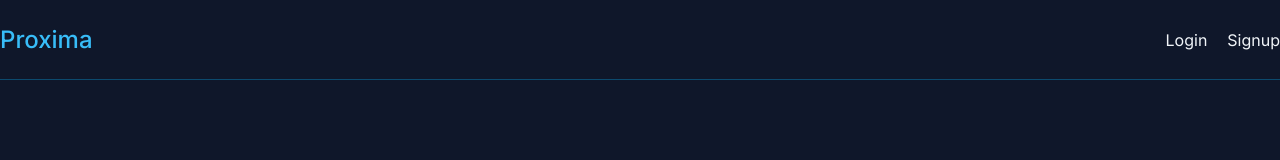
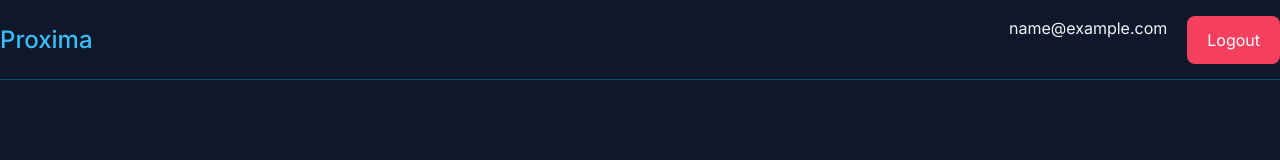
Before and after one commit to geovannig1/PM-website, a React (Create React App) app: page / in a window 1280 px wide. Shown: the top 160 px of the page. Built offline with nearby package versions, Linux system fonts and the light colour scheme; no server answers; sample sign-in values are in the browser's storage.

Commit message:
logout button added

```diff
--- a/src/components/Navbar.js
+++ b/src/components/Navbar.js
@@ -1,6 +1,8 @@
 import { Link } from "react-router-dom";
+import { useAuthContext } from "../hooks/useAuthContext";
 
 const Navbar = () => {
+  const { user } = useAuthContext();
   return (
     <div className="navbar container mx-auto h-20 flex items-center justify-between border-b border-sky-900">
       <Link to="/" className="logo text-2xl font-medium text-sky-400">
@@ -8,12 +10,29 @@
       </Link>
 
       <nav className="flex gap-5">
+        {!user && (
+          <div className="flex gap-5">
             <Link to="/login" className="hover:text-sky-400 duration-300">
               Login
             </Link>
             <Link to="/signup" className="hover:text-sky-400 duration-300">
               Signup
             </Link>
+          </div>
+        )}
+
+        {user && (
+          <div className="flex gap-5">
+            <span>{user.email}</span>
+
+            <button
+              type="submit"
+              className="bg-rose-500 text-white py-3 px-5 rounded-lg hover:bg-sky-50 hover:text-slate-900 duration-300 capitalize"
+            >
+              Logout
+            </button>
+          </div>
+        )}
       </nav>
     </div>
   );
```
Lines whose indentation alone changed are shown as unchanged.
